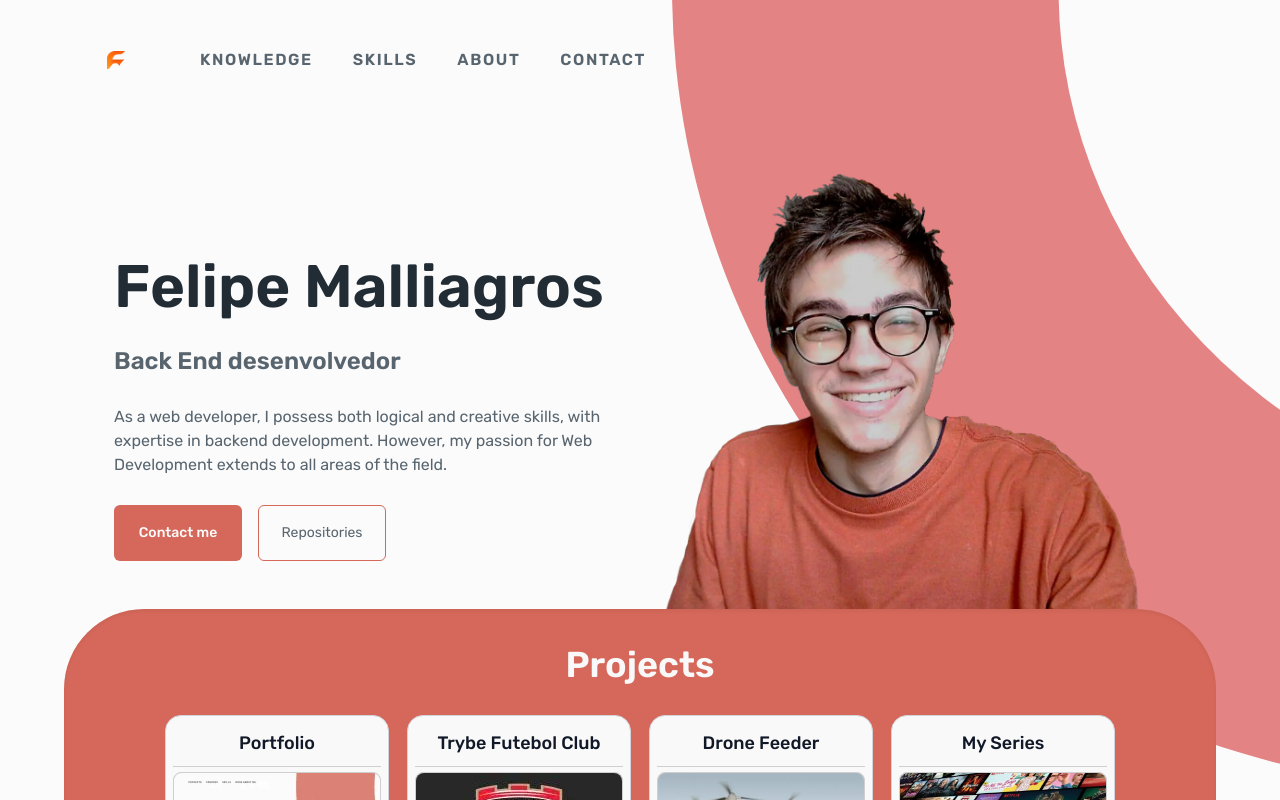
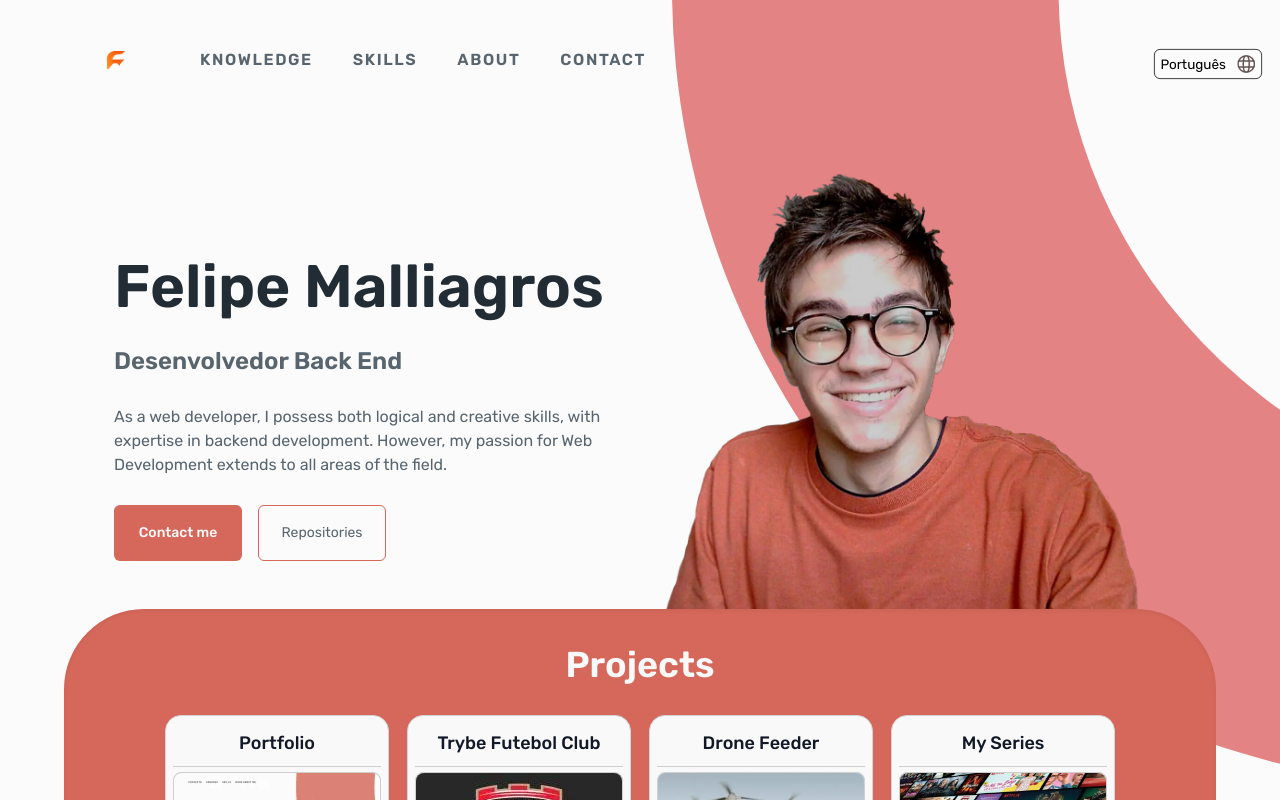
Before and after one commit to felipemalli/portfolio, a React (Vite) app: page / in a window 1280 px wide. Shown: the top 800 px of the page. Built offline with nearby package versions, Linux system fonts and the light colour scheme.

Commit message:
feat: add provisory button to toggle language

```diff
--- a/src/components/header/Header.tsx
+++ b/src/components/header/Header.tsx
@@ -1,5 +1,6 @@
 import { useEffect, useRef, useState } from 'react';
 import { backgroundImages, iconImages } from '../../assets';
+import { useLanguageContext } from '../../contexts';
 import { NavOptionLink } from '../shared/Nav/NavOptionLink';
 import { NavOptionNavigation } from '../shared/Nav/NavOptionNavigation';
 
@@ -21,6 +22,15 @@ export const Header: React.FC = () => {
     }
   };
 
+  const { language, changeLanguage } = useLanguageContext();
+  let languageName: string;
+
+  const updateLanguage = () => {
+    if (language === 'pt-br') languageName = 'Português';
+    if (language === 'en') languageName = 'English';
+  };
+  updateLanguage();
+
   return (
     <header className='flex justify-between md:justify-center -mb-[88px] xl:justify-start p-6 md:my-4 xl:ml-20 2xl:ml-12'>
       <img className='flex h-6 w-6 scale-75 md:-ml-16 md:mr-16 mt-2' src={backgroundImages.icon} alt='Felipevm icon'/>
@@ -33,6 +43,17 @@ export const Header: React.FC = () => {
             <NavOptionLink className='hover:scale-105 hover:bg-customGray-200 md:hover:bg-transparent px-2 w-screen h-10 md:w-auto flex items-center justify-center' url='https://www.linkedin.com/in/felipe-vahia-malliagros/'>Contact</NavOptionLink>
           </nav>
         </div>
+        <div className='absolute right-0 top-5'>
+          <button className='flex h-10 w-36 scale-75 md:-mr-16 mt-2 space-x-2 border rounded-lg border-black items-center justify-evenly'
+            onClick={ () => {
+              language === 'pt-br' && changeLanguage('en');
+              language === 'en' && changeLanguage('pt-br');
+              updateLanguage();
+            }}>
+            <p className='text-lg'>{languageName}</p>
+            <img className='flex h-6 w-6' src={iconImages.languageGlobe} alt='Language icon'/>
+          </button>
+        </div>
         <button ref={navButton} type='button' className='h-10 w-10 block md:hidden  focus:outline-none hover:bg-customGray-200 rounded-full pl-2' onClick={() => setIsOpen(!isOpen)}>
           {isOpen
             ? <img className='w-6' src={iconImages.closeIcon} alt='Headline closed button'></img>
--- a/src/components/introduction-section/IntroductionSection.tsx
+++ b/src/components/introduction-section/IntroductionSection.tsx
@@ -5,13 +5,16 @@ import { AnimatedDiv } from '../../utils/AnimatedDiv';
 import { openUrl } from '../../utils/openUrl';
 
 export const IntroductionSection: React.FC = () => {
-  const { translations } = useLanguageContext();
+  const { translations, language } = useLanguageContext();
 
   return (
     <section className='flex flex-col xl:flex-row justify-center 2xl:justify-evenly items-center 2xl:gap-32 gap-3 2xl:mt-0 h-screen md:h-auto'>
       <div className='flex flex-col justify-center lg:w-[32rem] xl:-mb-12 2xl:mb-0 mt-10'>
         <h1 className='text-customBlue-900 text-6xl font-semibold text-center xl:text-left'>Felipe Malliagros</h1>
         <div className='text-customBlue-500 text-2xl font-semibold mt-7 text-center xl:text-left'>
+          {language === 'pt-br' && (
+            <span>{translations.introduction_subtitle} </span>
+          )}
           <TypeAnimation sequence={[
             'Full Stack',
             3000,
@@ -19,7 +22,9 @@ export const IntroductionSection: React.FC = () => {
             3000,
           ]} speed={50} wrapper='span' repeat={Infinity} cursor={false}
           />
-          <span> {translations.introduction_subtitle}</span>
+          {language !== 'pt-br' && (
+            <span> {translations.introduction_subtitle}</span>
+          )}
         </div>
         <p className='text-customBlue-500 text-base font-normal text-center xl:text-left mx-7 md:mx-0 mt-7'>As a web developer, I possess both logical and creative skills, with expertise in backend development. However, my passion for Web Development extends to all areas of the field.</p>
         <div className='mt-7 text-center xl:text-left'>
--- a/src/contexts/LanguageContext.tsx
+++ b/src/contexts/LanguageContext.tsx
@@ -25,7 +25,7 @@ export const LanguageProvider: React.FC<IChildrenProps> = ({ children }: IChildr
 
   useEffect(() => {
     const moduleUrl = new URL(import.meta.url);
-    const jsonUrl = new URL('../data/languages/pt-br.json', moduleUrl);
+    const jsonUrl = new URL(`../data/languages/${language}.json`, moduleUrl);
     const loadTranslations = async () => {
       const res = await fetch(jsonUrl.href);
       const json = await res.json();
--- a/src/data/languages/pt-br.json
+++ b/src/data/languages/pt-br.json
@@ -1,3 +1,3 @@
 {
-  "introduction_subtitle": "desenvolvedor"
+  "introduction_subtitle": "Desenvolvedor"
 }
```
